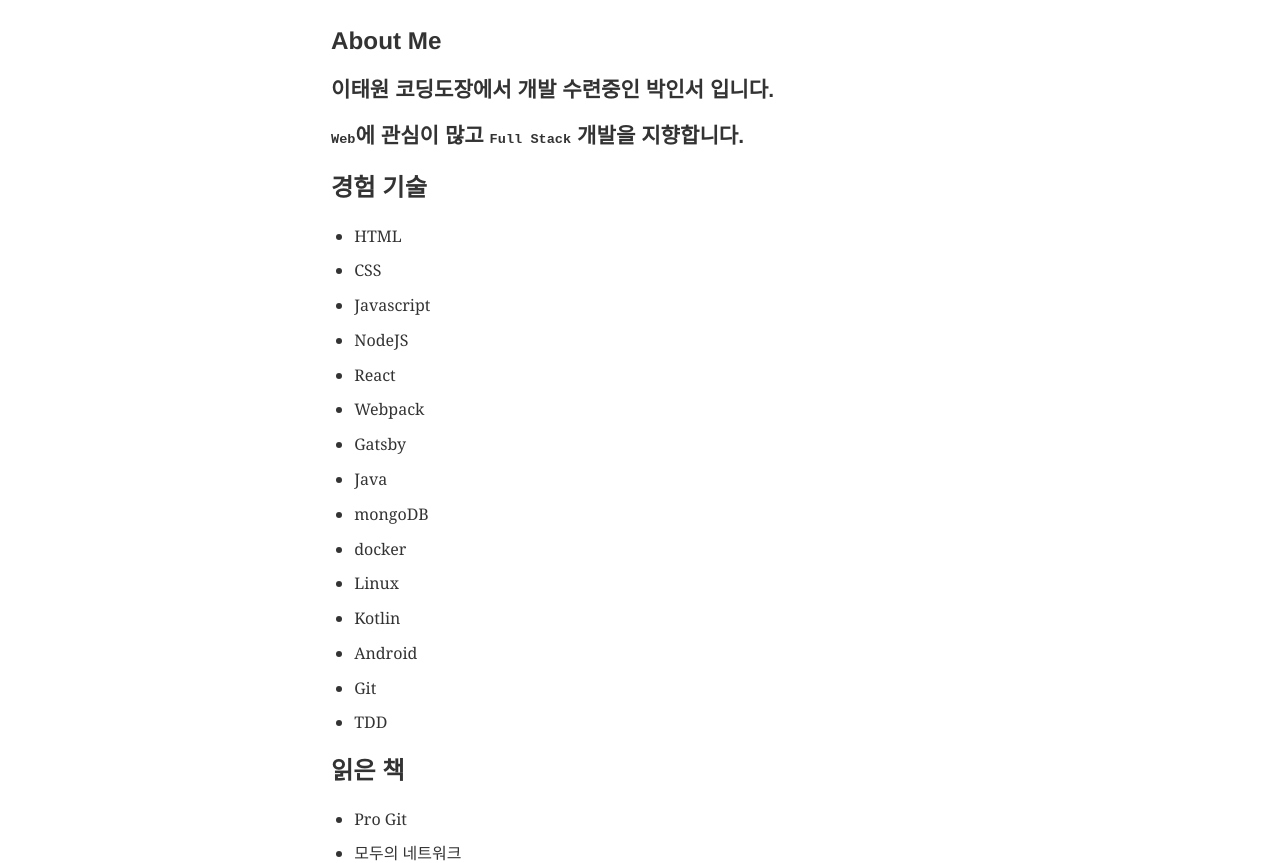
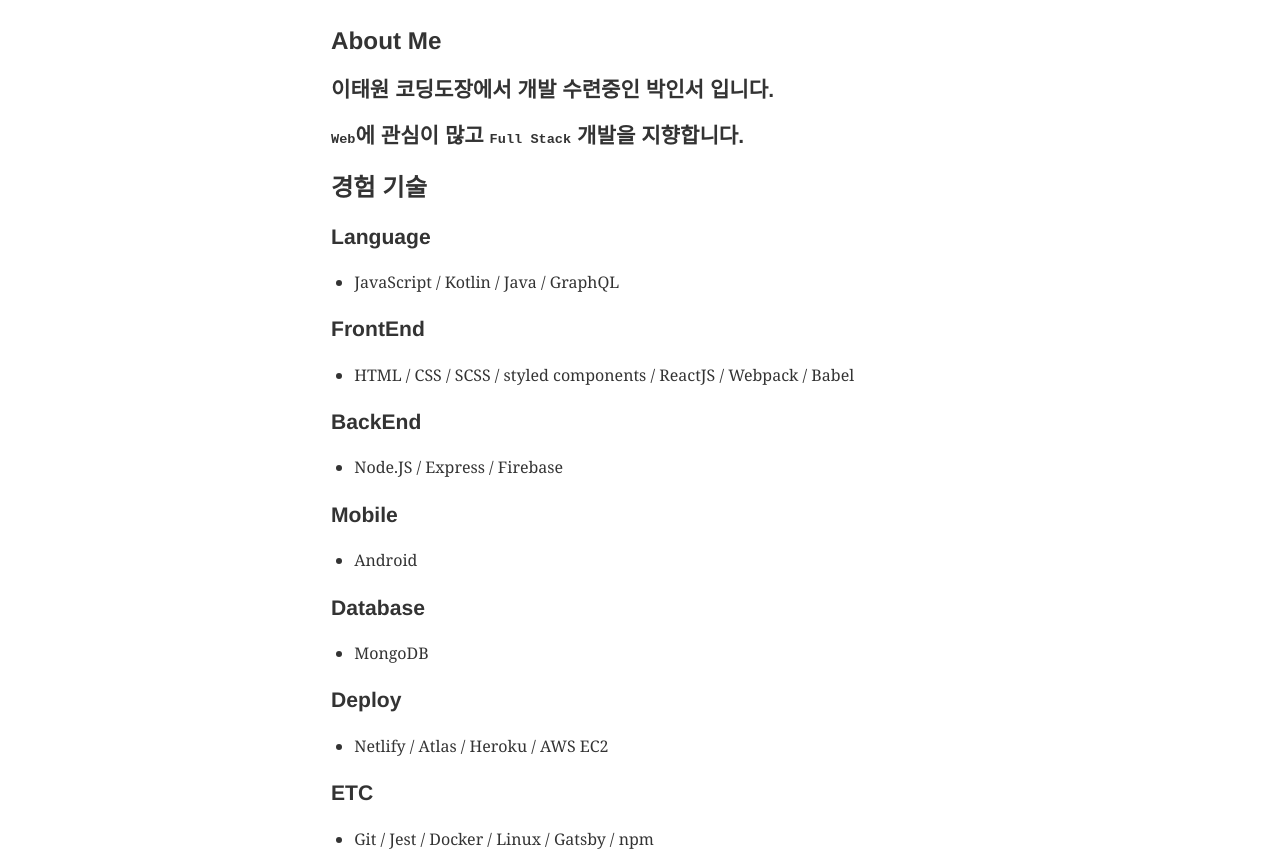
Before and after one commit to passwd10/park-answer-blog, a Gatsby site: page /about in a window 1280 px wide. Shown: the part 90-953 px from the top of the page. Built offline with nearby package versions, Linux system fonts and the light colour scheme; Gatsby itself is replaced by a stand-in of ours; some packages are replaced by stand-ins of ours; what typography-theme-github would draw is missing.

Commit message:
Add content

```diff
--- a/content/about/resume.md
+++ b/content/about/resume.md
@@ -12,26 +12,40 @@
 
 ## 경험 기술
 
-- HTML
-- CSS
-- Javascript
-- NodeJS
-- React
-- Webpack
-- Gatsby
-- Java
-- mongoDB
-- docker
-- Linux
-- Kotlin
+### Language
+
+- JavaScript / Kotlin / Java / GraphQL
+
+### FrontEnd
+
+- HTML / CSS / SCSS / styled components / ReactJS / Webpack / Babel
+
+### BackEnd
+
+- Node.JS / Express / Firebase
+
+### Mobile
+
 - Android
-- Git
-- TDD
+
+### Database
+
+- MongoDB
+
+### Deploy
+
+- Netlify / Atlas / Heroku / AWS EC2
+
+### ETC
+
+- Git / Jest / Docker / Linux / Gatsby / npm
 
 ## 읽은 책
 
 - Pro Git
+- 웹을 지탱하는 기술
 - 모두의 네트워크
+- 그림으로 배우는 네트워크
+- 하루3분 네트워크 교실
 - 그림으로 배우는 Http & NetWork
-- 웹을 지탱하는 기술
-- 그림으로 배우는 네트워크
+- 오준석의 안드로이드 생존코딩
```
